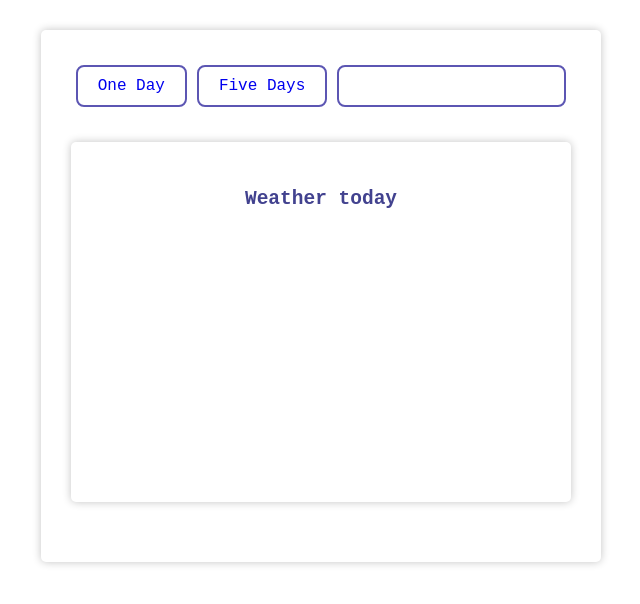
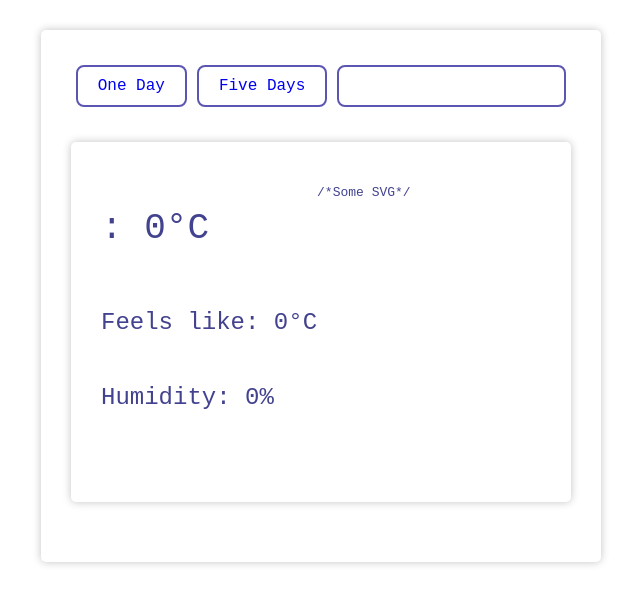
Before and after one commit to IliyanIvovMarkov/react-weather-app, a React (Create React App) app: page /weather-today in a window 1280 px wide. Shown: the top 604 px of the page, without its empty margins (319-959 px from the left). Built offline with nearby package versions, Linux system fonts and the light colour scheme; no server answers.

Commit message:
Add props and API

```diff
--- a/src/App.tsx
+++ b/src/App.tsx
@@ -1,28 +1,29 @@
-import React from 'react';
-import { useState, useEffect } from 'react';
+import React, {useState} from 'react';
 
 import './App.css';
 import { Header } from './components/header/header';
 import { WeatherDetails } from "./components/weather-details/weather-details";
 
-const apiKey = 'e316f8024bffa51bf25f2009765e67b5';
-const city = 'London';
-const url = `https://api.openweathermap.org/data/2.5/forecast?q=${city}&appid=${apiKey}`;
 
 
-const getWeatherDataByCityName = () => {
-    return fetch(url).then(response => response.json())
-}
-
-fetch(url).then(response => response.json()).then(response => console.log(response.city) )
 
 function App() {
+  let [city, setCity] = useState('');
+
+  const onSearch = (searchValue: string) => {
+    setCity(searchValue)
+  }
 
   return (
-    <div className="App container">
-      <Header/>
-      <WeatherDetails/>
-    </div>
+      <div className="App container">
+        <Header
+          city={city}
+          onSearch={onSearch}
+        />
+        <WeatherDetails
+          city={city}
+        />
+      </div>
   );
 }
 
--- a/src/components/day-forecast/day-forecast.tsx
+++ b/src/components/day-forecast/day-forecast.tsx
@@ -1,12 +1,13 @@
 import React from 'react';
 
-export const DayForecast = () => {
+export const DayForecast = (props: any) => {
+
     return (
         <>
             <div className={'day-forecast-container'}>
-                <h2 className={'day-forecast-title'}>Monday</h2>
-                <h2 className={'day-forecast-temp'}>Temp</h2>
-                <h2 className={'day-forecast-rain-chance'}>Rain chance</h2>
+                <p className={'day-forecast-title'}>{props.city}</p>
+                <p className={'day-forecast-temp'}>Temp</p>
+                <p className={'day-forecast-rain-chance'}>Rain chance</p>
             </div>
         </>
     )
--- a/src/components/header/header.tsx
+++ b/src/components/header/header.tsx
@@ -1,15 +1,12 @@
 import './header.css'
 import React from 'react';
-import { HeaderNavigationalButtons } from '../header-navigational-buttons/header-navigational-buttons';
-import { Search } from '../search/search';
+import {HeaderNavigationalButtons} from '../header-navigational-buttons/header-navigational-buttons';
+import {Search} from '../search/search';
 
-export const Header = () => {
-    return (
-        <>
-            <header className='header-container'>
-                <HeaderNavigationalButtons/>
-                <Search/>
-            </header>
-        </>
-    )
-};
+export const Header = (props: any) =>
+  <header className='header-container'>
+    <HeaderNavigationalButtons/>
+    <Search
+      onSearch={props.onSearch}
+    />
+  </header>
--- a/src/components/search/search.tsx
+++ b/src/components/search/search.tsx
@@ -1,19 +1,23 @@
 import './search.css';
 import React from 'react';
 
-export const Search = () => {
+export const Search = (props: any) => {
+
+
+   const getValue = (event: any) => {
+      if(event.charCode === 13) {
+        props.onSearch(event.target.value);
+      }
+    };
+
     return (
         <>
             <input
-                type="text"
-                id="cityName"
-                name="cityName"
-                className='search-input'
-                onKeyPress={(elem) => {
-                    if (elem.key === 'Enter') {
-                        console.log("enter was pressed")
-                    }
-                }}
+              type="text"
+              id="cityName"
+              name="cityName"
+              className='search-input'
+              onKeyPress={getValue}
             />
         </>
     )
--- a/src/components/weather-details/weather-details.tsx
+++ b/src/components/weather-details/weather-details.tsx
@@ -3,17 +3,26 @@ import { BrowserRouter, Route, Switch } from "react-router-dom";
 import { WeatherToday } from "../weather-today/weather-today";
 import { WeatherFiveDays } from "../weather-five-days/weather-five-days";
 
-export const WeatherDetails = () => {
+export const WeatherDetails = (props: any) => {
+    const apiKey = 'e316f8024bffa51bf25f2009765e67b5';
+    const city = 'London'
+
     return (
         <>
             <div className="container">
                 <BrowserRouter>
                     <Switch>
                         <Route exact path='/weather-today'>
-                            <WeatherToday/>
+                            <WeatherToday
+                              apiKey={apiKey}
+                              city={city}
+                            />
                         </Route>
                         <Route exact path='/weather-five-days'>
-                            <WeatherFiveDays/>
+                            <WeatherFiveDays
+                              apiKey={apiKey}
+                              city={city}
+                            />
                         </Route>
                     </Switch>
                 </BrowserRouter>
--- a/src/components/weather-five-days/weather-five-days.tsx
+++ b/src/components/weather-five-days/weather-five-days.tsx
@@ -1,10 +1,16 @@
 import React from 'react';
+import {DayForecast} from "../day-forecast/day-forecast";
 
-export const WeatherFiveDays = () => {
+
+export const WeatherFiveDays = (props: any) => {
 
     return (
         <>
-            <h2>Weather in five days</h2>
+          <DayForecast/>
+          <DayForecast/>
+          <DayForecast/>
+          <DayForecast/>
+          <DayForecast/>
         </>
     )
 }
--- a/src/components/weather-today/weather-today.css
+++ b/src/components/weather-today/weather-today.css
@@ -0,0 +1,20 @@
+.weather-today-container {
+    display: flex;
+    flex-direction: row;
+}
+.weather-today-numbers-container {
+    display: flex;
+    flex-direction: column;
+}
+.weather-today-cur-temp {
+    font-size: 36px;
+    text-align: left;
+}
+.weather-today-other {
+    font-size: 24px;
+    text-align: left;
+}
+.weather-today-descr-container {
+    width: 50%;
+    display: flex;
+}
--- a/src/components/weather-today/weather-today.tsx
+++ b/src/components/weather-today/weather-today.tsx
@@ -1,9 +1,45 @@
-import React from 'react';
+import React, { useState, useEffect } from 'react';
+import './weather-today.css'
 
-export const WeatherToday = () => {
+export const WeatherToday = (props: any) => {
+    /*async function getData() {
+      let urlToday = `https://api.openweathermap.org/data/2.5/weather?q=${props.city}&appid=${props.apiKey}`;
+      let temp: any = await fetch(urlToday).then(response => response.json()).then(data => console.log(data)).catch((error) => {
+        console.error('Error:', error);
+        return temp.main.temp;
+      });*/
+  const [dayData, setDayData ] = useState({
+    weather: [
+      {
+        main: ''
+      }
+    ],
+    main: {
+      temp: 0,
+      feels_like: 0,
+      humidity: 0
+    },
+    name: ''
+  })
+
+  useEffect( ()=>{
+    fetch(`https://api.openweathermap.org/data/2.5/weather?q=${props.city}&units=metric&appid=${props.apiKey}`)
+      .then(response => response.json())
+      .then(setDayData);
+  }, []);
+
     return (
-        <>
-            <h2>Weather today</h2>
-        </>
+      <>
+        <div className={'weather-today-container'}>
+          <div className={'weather-today-numbers-container'}>
+            <p className={'weather-today-cur-temp'}>{dayData.name}: {dayData.main.temp.toFixed()}°C</p>
+            <p className={'weather-today-other'}>Feels like: {dayData.main.feels_like.toFixed()}°C</p>
+            <p className={'weather-today-other'}>Humidity: {dayData.main.humidity.toFixed()}%</p>
+          </div>
+          <div className={'weather-today-descr-container'}>
+            <p className={'weather-today-descr'}>{dayData.weather[0].main} /*Some SVG*/</p>
+          </div>
+        </div>
+      </>
     )
 }
```
